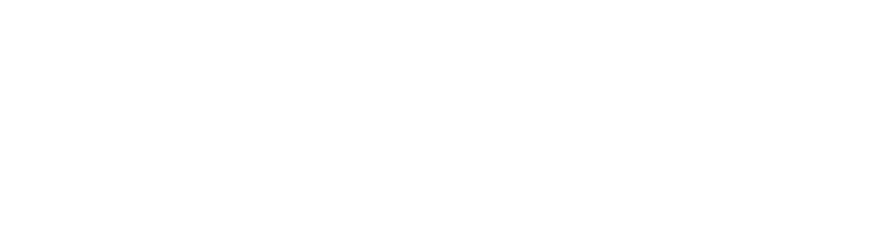
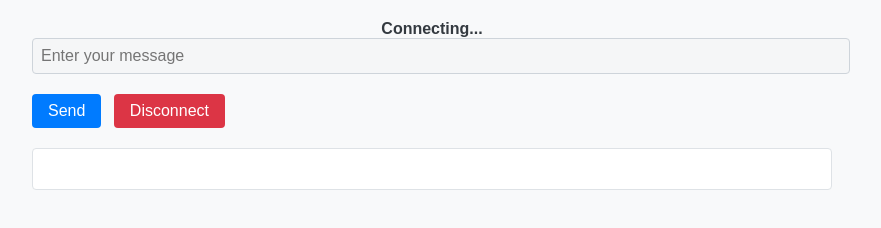
Before and after one commit to acciojob/real-time-notifications-govind2611, a website: page main.html in a window 1280 px wide. Shown: the whole page, without its empty margins (208-1089 px from the left). Drawn offline with Linux system fonts and the light colour scheme.

Commit message:
created a submission

```diff
--- a/main.html
+++ b/main.html
@@ -7,7 +7,16 @@
 </head>
 
 <body>
-	<!-- the entire body must be written by student -->
+	<div id="status">Connecting...</div>
+    <input
+      id="message-input"
+      type="text"
+      placeholder="Enter your message"
+      disabled
+    />
+    <button id="send-button" disabled>Send</button>
+    <button id="disconnect-button" disabled>Disconnect</button>
+    <div id="notifications"></div>
     <script type="text/javascript" src="./script.js">
 </script>
 
--- a/script.js
+++ b/script.js
@@ -1 +1,17 @@
-//your JS code here. If required.
+const statusDiv = document.getElementById("status");
+const messageInput = document.getElementById("message-input");
+const sendButton = document.getElementById("send-button");
+const disconnectButton = document.getElementById("disconnect-button");
+const notificationsDiv = document.getElementById("notifications");
+const wsUrl = "wss://socketsbay.com/wss/v2/1/demo/";
+let socket;
+
+const displayNotification = (message) => {};
+
+const connectWebSocket = () => {};
+
+sendButton.addEventListener("click", () => {});
+
+disconnectButton.addEventListener("click", () => {});
+
+connectWebSocket();
--- a/styles.css
+++ b/styles.css
@@ -1 +1,66 @@
-/*  your css code here. If applicable */
+body {
+  font-family: Arial, sans-serif;
+  background-color: #f8f9fa;
+  color: #343a40;
+  max-width: 800px;
+  margin: 0 auto;
+  padding: 20px;
+}
+
+h1 {
+  text-align: center;
+}
+
+#status {
+  text-align: center;
+  font-weight: bold;
+}
+
+input,
+button {
+  font-size: 16px;
+}
+
+input {
+  display: block;
+  width: 100%;
+  padding: 8px;
+  border: 1px solid #ced4da;
+  border-radius: 4px;
+  margin-bottom: 20px;
+}
+
+#send-button,
+#disconnect-button {
+  background-color: #007bff;
+  color: #fff;
+  border: none;
+  padding: 8px 16px;
+  cursor: pointer;
+  border-radius: 4px;
+  margin-right: 8px;
+}
+
+#disconnect-button {
+  background-color: #dc3545;
+}
+
+#send-button:hover,
+#disconnect-button:hover {
+  opacity: 0.8;
+}
+
+#notifications {
+  margin-top: 20px;
+  padding: 20px;
+  background-color: #fff;
+  border: 1px solid #dee2e6;
+  border-radius: 4px;
+}
+
+.notification {
+  padding: 8px 16px;
+  background-color: #e9ecef;
+  border-radius: 4px;
+  margin-bottom: 8px;
+}
```
